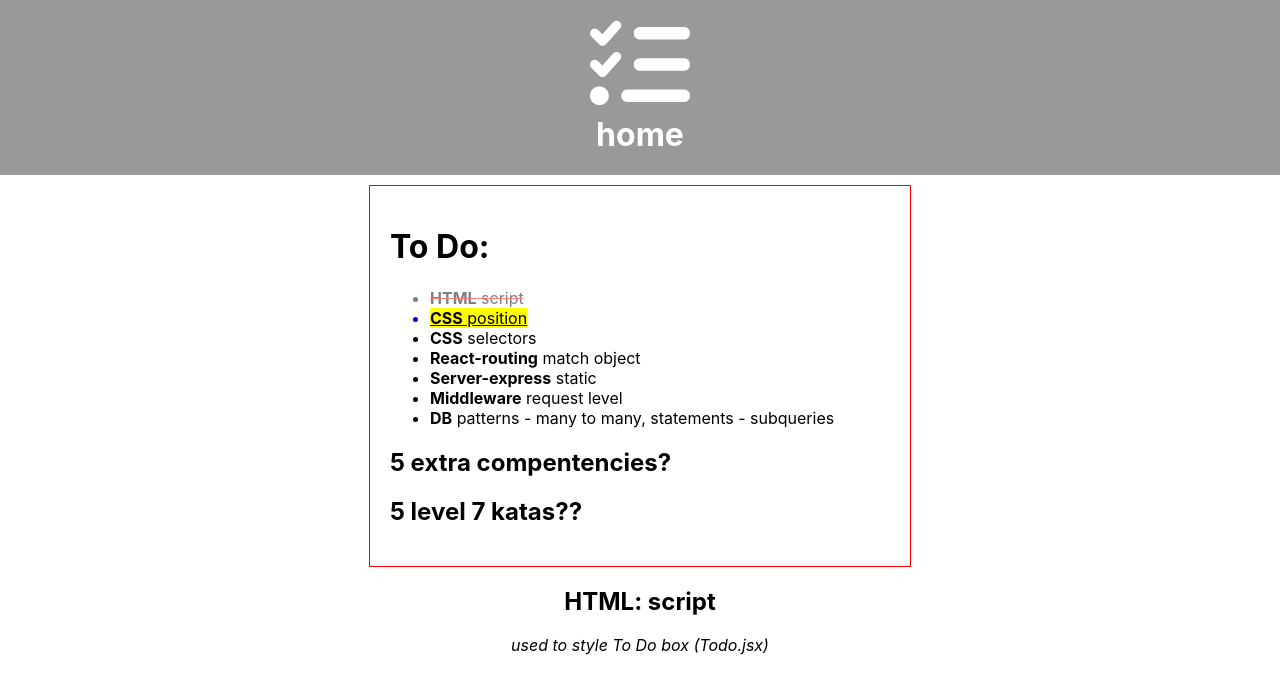
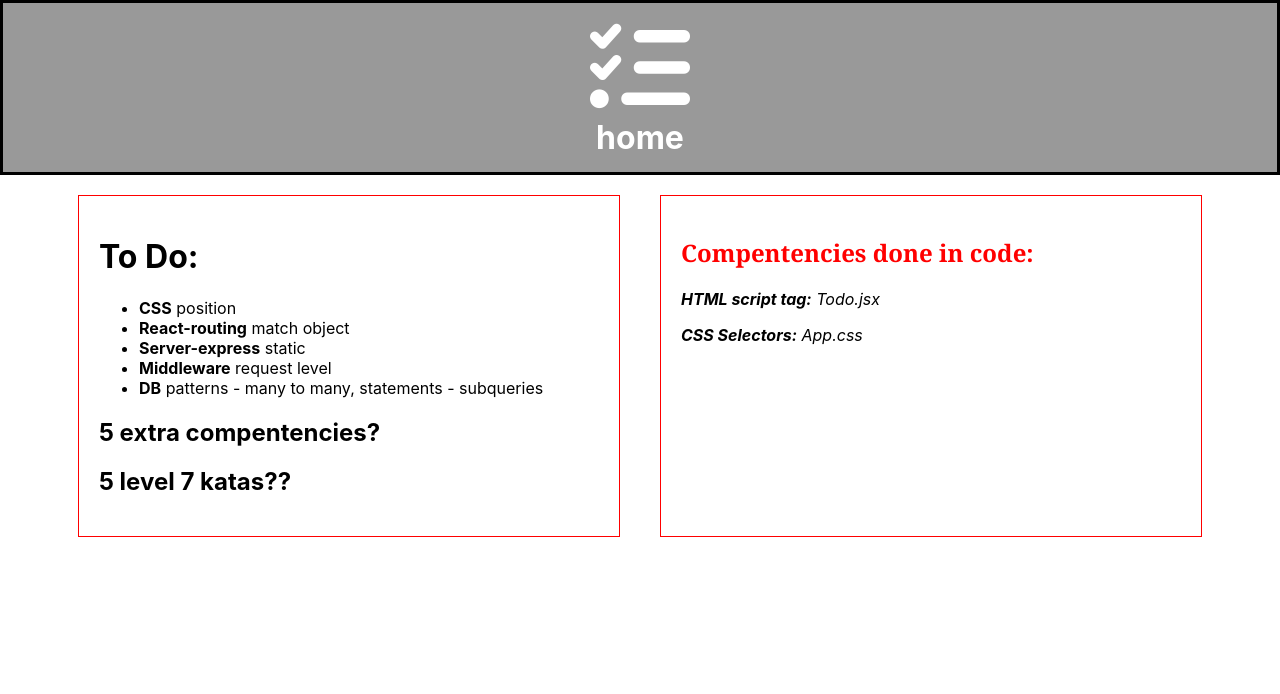
Before and after one commit to fdavison1/compentencies, a React (Create React App) app: page / in a window 1280 px wide. Shown: the top 694 px of the page. Built offline with nearby package versions, Linux system fonts and the light colour scheme.

Commit message:
matchobject

```diff
--- a/src/App.css
+++ b/src/App.css
@@ -6,6 +6,10 @@ header {
   box-sizing: border-box;
   height: 175px;
   background: #999999;
+}
+
+header:hover {
+  border: 3px solid black;
 }
 
 header i {
@@ -17,6 +21,7 @@ header i {
 header > h1 {
   color: white;
   margin: 0;
+  text-decoration: none;
 }
 
 span {
@@ -25,7 +30,7 @@ span {
 
 .done {
   text-decoration-line: line-through;
-  text-decoration-color: red;
+  text-decoration-color: black;
   opacity: .5;
 }
 
@@ -53,3 +58,8 @@ body {
   left: 1050px;
   background: blue;
 }
+
+div + h2 {
+  color: red;
+  font-family: Georgia, 'Times New Roman', Times, serif;
+}
--- a/src/App.js
+++ b/src/App.js
@@ -1,19 +1,22 @@
 import React from 'react';
 import './App.css';
+import styled from 'styled-components'
 import routes from './routes'
 import { Link } from 'react-router-dom'
 
-
+const StyledLink = styled(Link)`
+text-decoration: none
+color: black`
 
 function App() {
   return (
     <div className="App">
+        <StyledLink to='/'>
       <header>
-        <Link to='/'>
         <i class="fas fa-tasks"></i>
-        </Link>
         <h1>home</h1>
       </header>
+        </StyledLink>
       {routes}
 
     </div>
--- /dev/null
+++ b/src/components/MatchObject.jsx
@@ -0,0 +1,9 @@
+import React from 'react'
+
+const MatchObject = () => {
+    return (
+        <div>MatchObject.jsx</div>
+    )
+}
+
+export default MatchObject
--- a/src/components/Todo.jsx
+++ b/src/components/Todo.jsx
@@ -4,6 +4,17 @@ import styled from 'styled-components'
 
 const Italic = styled.p`
 font-style: italic`
+
+const Container = styled.div`
+display: flex
+justify-content: center`
+
+const StyledLink = styled(Link)`
+text-decoration: none
+color: black
+&:hover {
+    text-decoration: underline
+}`
 
 export default class Todo extends React.Component{
     state = {
@@ -15,25 +26,24 @@ export default class Todo extends React.Component{
         let style = {
             border: '1px solid red',
             width: '500px',
-            margin: '10px auto',
+            margin: '20px',
             textAlign: 'left',
             padding: '20px'
         }
         return(
-            <div>
+            <Container>
 
             <div style={style}>
 
 
                 <h1>To Do:</h1>
                 <ul>
-                    <li className='done'><span>HTML</span> script</li>
-                    <Link to='/position'>
-                    <li><mark><span>CSS</span> position</mark></li>
-                    </Link>
-
-                    <li><span>CSS</span> selectors</li>
+                    <StyledLink to='/position'>
+                    <li><span>CSS</span> position</li>
+                    </StyledLink>
+                    <StyledLink to='/matchobject'>
                     <li><span>React-routing</span> match object</li>
+                    </StyledLink>
                     <li><span>Server-express</span> static</li>
                     <li><span>Middleware</span> request level</li>
                     <li><span>DB</span> patterns - many to many, statements - subqueries</li>
@@ -41,11 +51,13 @@ export default class Todo extends React.Component{
                 <h2>5 extra compentencies?</h2>
                 <h2>5 level 7 katas??</h2>
             </div>
-
-                <h2>HTML: script</h2>
-                <Italic>used to style To Do box (Todo.jsx)</Italic>
-
+            <div style={style}>
+                <div></div>
+                <h2>Compentencies done in code:</h2>
+                <Italic><span>HTML script tag:</span> Todo.jsx</Italic>
+                <Italic><span>CSS Selectors:</span> App.css</Italic>
             </div>
+            </Container>
         )
     }
 }
--- a/src/routes.js
+++ b/src/routes.js
@@ -2,10 +2,12 @@ import React from 'react'
 import { Switch, Route } from 'react-router-dom'
 import Todo from './components/Todo'
 import Position from './components/Position'
+import MatchObject from './components/MatchObject'
 
 export default (
     <Switch>
         <Route exact path='/' component={Todo}/>
         <Route path='/position' component={Position}/>
+        <Route path='/matchobject' component={MatchObject}/>
     </Switch>
 )
```
